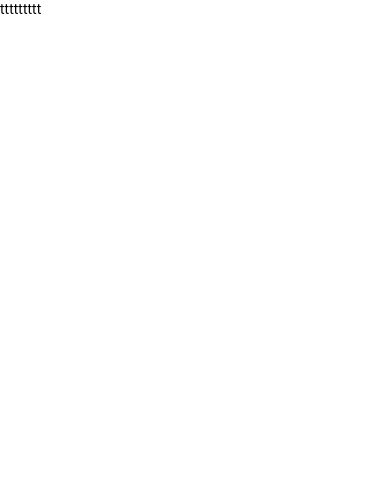
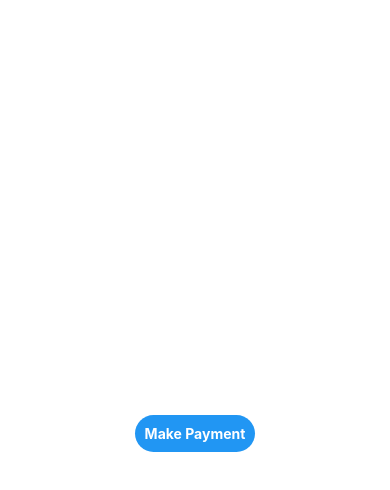
Before and after one commit to telrsdk/rn-telr-sdk, a React Native app in the folder RNTelrSDK/: screen / in a window 390 px wide. Shown: the top 490 px of the page. Built offline with nearby package versions, Linux system fonts and the light colour scheme.

Commit message:
add web view

```diff
--- a/RNTelrSDK/App.js
+++ b/RNTelrSDK/App.js
@@ -1,23 +1,90 @@
 
-import React from 'react';
+import React, { useState } from 'react';
 import {
   SafeAreaView,
   StyleSheet,
+  View,
+  Pressable,
   Text
 } from 'react-native';
 
+import TelrSdk from './index2';
+
 const App = () => {
+
+  const [telrModalVisible, setTelrModalVisible] = useState(false);
+
+  var paymentRequest = {
+    store_id: "15996",
+    key: "pQ6nP-7rHt@5WRFv",
+    device_type: "iOS",//Android
+    device_id: "36C0EC49-AA2F-47DC-A4D7-D9927A739F5F",
+    app_name: "TelrSDK",//enter app name
+    app_version: "1.0",//app version
+    app_user: "123456",//app user
+    app_id: "102863o777",//app user id
+    tran_test: "0", // 0=test, 1=production
+    tran_type: "sale",//sale
+    tran_class: "paypage",
+    tran_cartid: "999067654319",//enter cart id it shoud be unique for every transaction
+    tran_description: "Test Mobile API",// enter tran description
+    tran_currency: "AED",
+    tran_amount: "1.00",
+    tran_language: "en",
+    tran_firstref: "",
+    billing_name_title: "Mr",
+    billing_name_first: "John",
+    billing_name_last: "Parker",
+    billing_address_line1: "sclk lk fk",
+    billing_address_city: "Riyad",
+    billing_address_region: "Saudi Arabia",
+    billing_address_country: "SA",
+    billing_custref: "001",
+    billing_email: "stackfortytwo@gmail.com",
+    billing_phone: "1234567890",
+  }
+
+  const telrModalClose = () => {
+    setTelrModalVisible(false)
+  }
   return (
     <SafeAreaView style={styles.backgroundStyle}>
-     <Text>ttttttttt</Text>
+      <TelrSdk paymentRequest={paymentRequest} telrModalVisible={telrModalVisible} telrModalClose={telrModalClose} />
+      <View style={styles.centeredView}>
+        <Pressable
+          style={[styles.button, styles.buttonOpen]}
+          onPress={() => setTelrModalVisible(true)}>
+          <Text style={styles.textStyle}>Make Payment</Text>
+        </Pressable>
+      </View>
     </SafeAreaView>
   );
 };
 
 const styles = StyleSheet.create({
   backgroundStyle: {
-    backgroundColor:'white'
-  }
+    backgroundColor: 'white',
+    flex: 1
+  },
+  centeredView: {
+    flex: 1,
+    justifyContent: "center",
+    alignItems: "center",
+    marginTop: 22
+  },
+  button: {
+    borderRadius: 20,
+    padding: 10,
+    elevation: 2
+  },
+  buttonOpen: {
+    backgroundColor: "#2196F3",
+  },
+  textStyle: {
+    color: "white",
+    fontWeight: "bold",
+    textAlign: "center"
+  },
 });
 
 export default App;
--- /dev/null
+++ b/RNTelrSDK/index2.js
@@ -0,0 +1,145 @@
+
+import React, { useState, useEffect } from 'react';
+import {
+  SafeAreaView,
+  StyleSheet,
+  Text,
+  ActivityIndicator,
+  Modal,
+  Pressable,
+  View
+} from 'react-native';
+import WebView from 'react-native-webview';
+import XMLParser from 'react-xml-parser';
+const TelrSdk = (props) => {
+  const [isLoading, setIsLoading] = useState(true);
+  const [startUrl, setStartUrl] = useState(null);
+
+  useEffect(() => {
+    if (props.telrModalVisible) {
+      setStartUrl(null)
+      makePaymentApiCall();
+    }
+  }, [props.telrModalVisible]);
+
+  const makePaymentApiCall = () => {
+    var request = props.paymentRequest
+    var xmlRequest = `<?xml version="1.0" encoding="UTF-8"?>
+    <mobile>
+        <store>${request.store_id}</store>
+        <key>${request.key}</key>
+        <framed>2</framed>
+        <device>
+            <type>${request.device_type}</type>
+            <id>${request.device_id}</id>
+        </device>
+        <app>
+            <name>${request.app_name}</name>
+            <version>${request.app_version}</version>
+            <user>${request.app_user}</user>
+            <id>${request.app_id}</id>
+        </app>
+        <tran>
+            <test>${request.tran_test}</test>
+            <type>${request.tran_type}</type>
+            <class>${request.tran_class}</class>
+            <cartid>${request.tran_cartid}</cartid>
+            <description>${request.tran_description}</description>
+            <currency>${request.tran_currency}</currency>
+            <amount>${request.tran_amount}</amount>
+            <language>${request.tran_language}</language>
+            <firstref>${request.tran_firstref}</firstref>
+        </tran>
+        <billing>
+            <name>
+                <title>${request.billing_name_title}</title>
+                <first>${request.billing_name_first}</first>
+                <last>${request.billing_name_last}</last>
+            </name>
+            <address>
+                <line1>${request.billing_address_line1}</line1>
+                <city>${request.billing_address_city}</city>
+                <region>${request.billing_address_region}</region>
+                <country>${request.billing_address_country}</country>
+            </address>
+                <custref>${request.billing_custref}</custref>
+                <email>${request.billing_email}</email>
+                <phone>${request.billing_phone}</phone>
+        </billing>
+    </mobile>`
+    fetch('https://secure.telr.com/gateway/mobile.xml', {
+      method: 'POST',
+      body: xmlRequest
+    }).then((response) => response.text())
+      .then((textResponse) => {
+        console.log(textResponse)
+        var xml = new XMLParser().parseFromString(textResponse);
+        const start = xml.getElementsByTagName("start");
+        var startUrlTemp = start[0]?.value;
+        if (startUrlTemp != null) {
+          setStartUrl(startUrlTemp)
+        }
+
+      })
+      .catch((error) => {
+        console.log(error);
+      });
+  };
+
+  return (
+    <Modal
+      animationType="slide"
+      visible={props.telrModalVisible}
+      onRequestClose={() => {
+        props.telrModalClose();
+      }}>
+      <View style={styles.centeredView}>
+        <Pressable
+          style={[styles.button, styles.buttonClose]}
+          onPress={() => props.telrModalClose()}>
+          <Text style={styles.textStyle}>Back</Text>
+        </Pressable>
+        <View style={styles.modalView}>
+          {
+            startUrl != null ? <WebView
+              onLoad={() => { setIsLoading(true) }}
+              onLoadEnd={() => { setIsLoading(false) }}
+              source={{
+                uri: startUrl
+              }} /> : null
+          }
+          <ActivityIndicator style={{ position: 'absolute', alignSelf: 'center' }} animating={isLoading}></ActivityIndicator>
+        </View>
+      </View>
+    </Modal>
+  );
+
+};
+
+const styles = StyleSheet.create({
+  centeredView: {
+    flex: 1,
+  },
+  modalView: {
+    flex: 1,
+    backgroundColor: "white",
+    justifyContent: "center",
+  },
+  button: {
+    borderRadius: 20,
+    padding: 5,
+    margin: 5,
+    elevation: 2,
+    width: 100,
+  },
+  buttonClose: {
+    backgroundColor: "#2196F3",
+  },
+  textStyle: {
+    color: "white",
+    fontWeight: "bold",
+    textAlign: "center"
+  }
+});
+
+export default TelrSdk;
--- a/RNTelrSDK/package.json
+++ b/RNTelrSDK/package.json
@@ -10,8 +10,12 @@
     "lint": "eslint ."
   },
   "dependencies": {
+    "fast-xml-parser": "^4.0.11",
     "react": "18.1.0",
-    "react-native": "0.70.4"
+    "react-native": "0.70.4",
+    "react-native-webview": "^11.23.1",
+    "react-native-xml2js": "^1.0.3",
+    "react-xml-parser": "^1.1.8"
   },
   "devDependencies": {
     "@babel/core": "^7.12.9",
```
Also changed, not shown: 1 other file (tests, documents, lock files or other folders).
